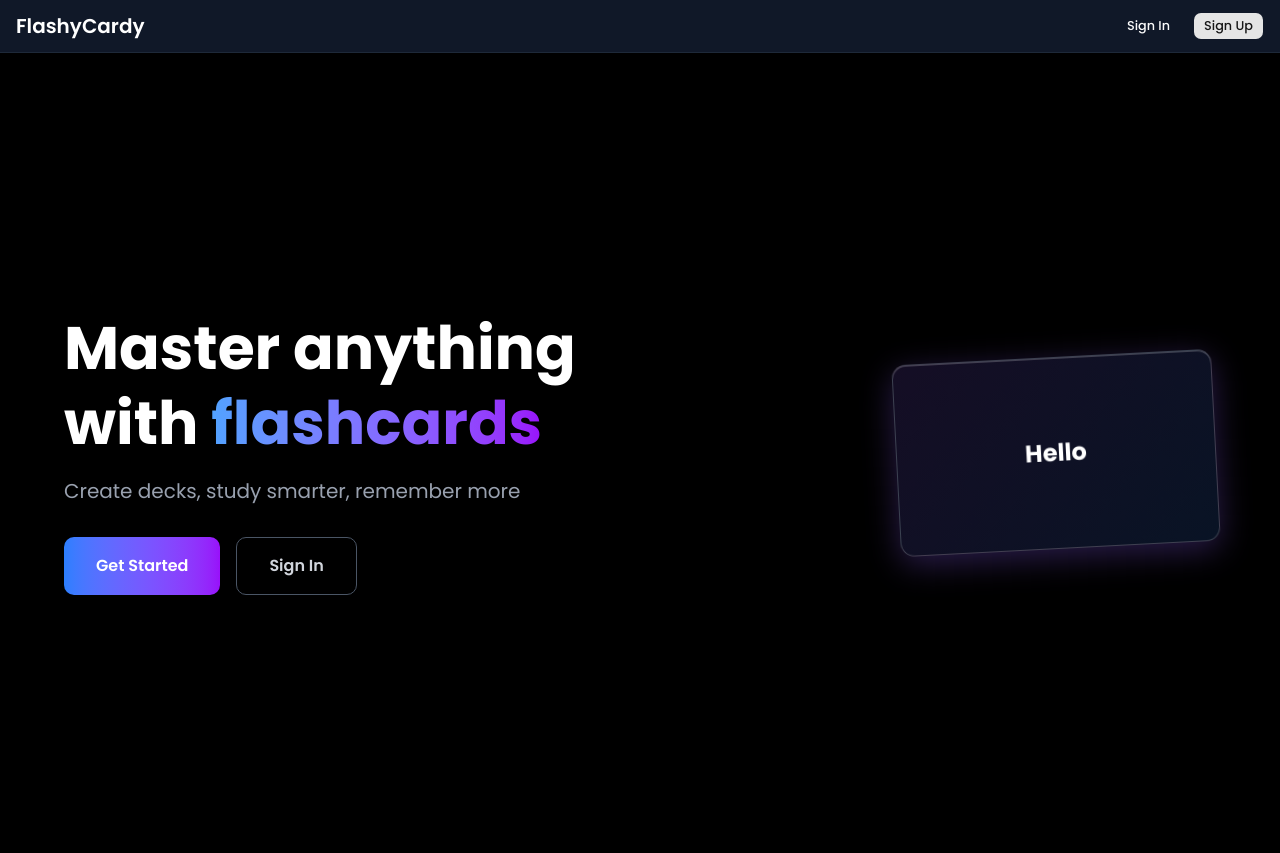
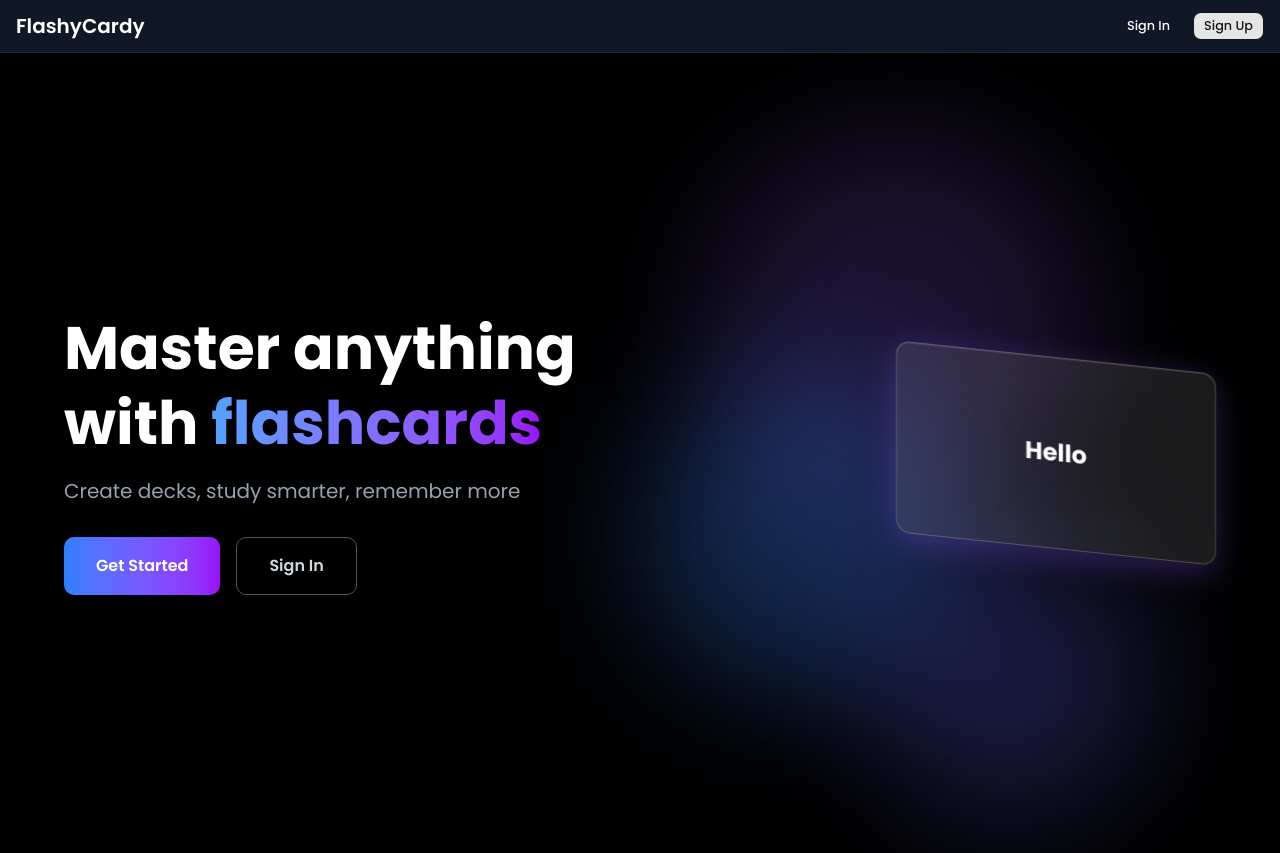
Before and after one commit to nhivanvu/Flash-Card, a Next.js app: page / in a window 1280 px wide. Built offline with nearby package versions, Linux system fonts and the light colour scheme; no server answers.

Commit message:
Auto-commit: Update 2 files (src/app/page.tsx,src/components/FlipCard.tsx,)

```diff
--- a/src/app/page.tsx
+++ b/src/app/page.tsx
@@ -12,8 +12,16 @@ export default async function HomePage() {
   }
 
   return (
-    <div className="min-h-screen bg-black flex items-center justify-center px-4">
-      <div className="max-w-6xl w-full mx-auto">
+    <div className="min-h-screen bg-black flex items-center justify-center px-4 relative overflow-hidden">
+      {/* Gradient Orbs - positioned behind flashcard */}
+      <div className="absolute w-96 h-96 rounded-full blur-3xl opacity-20 z-0"
+           style={{ backgroundColor: '#8b5cf6', top: '10%', right: '15%' }} />
+      <div className="absolute w-80 h-80 rounded-full blur-3xl opacity-30 z-0"
+           style={{ backgroundColor: '#3b82f6', top: '40%', right: '25%' }} />
+      <div className="absolute w-72 h-72 rounded-full blur-3xl opacity-25 z-0"
+           style={{ backgroundColor: '#6366f1', top: '60%', right: '10%' }} />
+
+      <div className="max-w-6xl w-full mx-auto relative z-10">
         <div className="grid lg:grid-cols-2 gap-12 items-center">
           {/* Left side - Content */}
           <div className="text-center lg:text-left space-y-8">
@@ -48,7 +56,6 @@ export default async function HomePage() {
           <FlipCard />
         </div>
       </div>
-
     </div>
   );
 }
--- a/src/components/FlipCard.tsx
+++ b/src/components/FlipCard.tsx
@@ -14,17 +14,20 @@ export function FlipCard() {
   }, []);
 
   return (
-    <div className="flex justify-center lg:justify-end">
+    <div className="flex justify-center lg:justify-end relative z-10">
       <div className="perspective-1000">
-        <div className="flashcard-container" style={{ transform: 'rotate(-3deg)' }}>
+        <div className="flashcard-container transition-transform duration-700"
+             style={{
+               transform: `skewY(${isFlipped ? '6deg' : '-6deg'})`
+             }}>
           <div className={`flashcard-inner relative w-80 h-48 transition-transform duration-700 preserve-3d ${isFlipped ? 'rotate-y-180' : ''}`}>
             {/* Front of card */}
             <div className="flashcard-face absolute inset-0 w-full h-full backface-hidden rounded-xl flex items-center justify-center"
                  style={{
-                   background: 'linear-gradient(135deg, rgba(139, 92, 246, 0.15), rgba(59, 130, 246, 0.15))',
+                   background: 'rgba(255, 255, 255, 0.1)',
                    backdropFilter: 'blur(20px)',
                    border: '1px solid rgba(255, 255, 255, 0.2)',
-                   boxShadow: '0 8px 32px rgba(139, 92, 246, 0.3), inset 0 1px 0 rgba(255, 255, 255, 0.2)'
+                   boxShadow: '0 8px 32px rgba(139, 92, 246, 0.3), inset 0 1px 0 rgba(255, 255, 255, 0.1)'
                  }}>
               <div className="text-center">
                 <div className="text-3xl font-bold text-white">Ciao</div>
@@ -34,10 +37,10 @@ export function FlipCard() {
             {/* Back of card */}
             <div className="flashcard-face absolute inset-0 w-full h-full backface-hidden rotate-y-180 rounded-xl flex items-center justify-center"
                  style={{
-                   background: 'linear-gradient(135deg, rgba(139, 92, 246, 0.15), rgba(59, 130, 246, 0.15))',
+                   background: 'rgba(255, 255, 255, 0.1)',
                    backdropFilter: 'blur(20px)',
                    border: '1px solid rgba(255, 255, 255, 0.2)',
-                   boxShadow: '0 8px 32px rgba(139, 92, 246, 0.3), inset 0 1px 0 rgba(255, 255, 255, 0.2)'
+                   boxShadow: '0 8px 32px rgba(139, 92, 246, 0.3), inset 0 1px 0 rgba(255, 255, 255, 0.1)'
                  }}>
               <div className="text-center">
                 <div className="text-2xl font-bold text-white">Hello</div>
```
